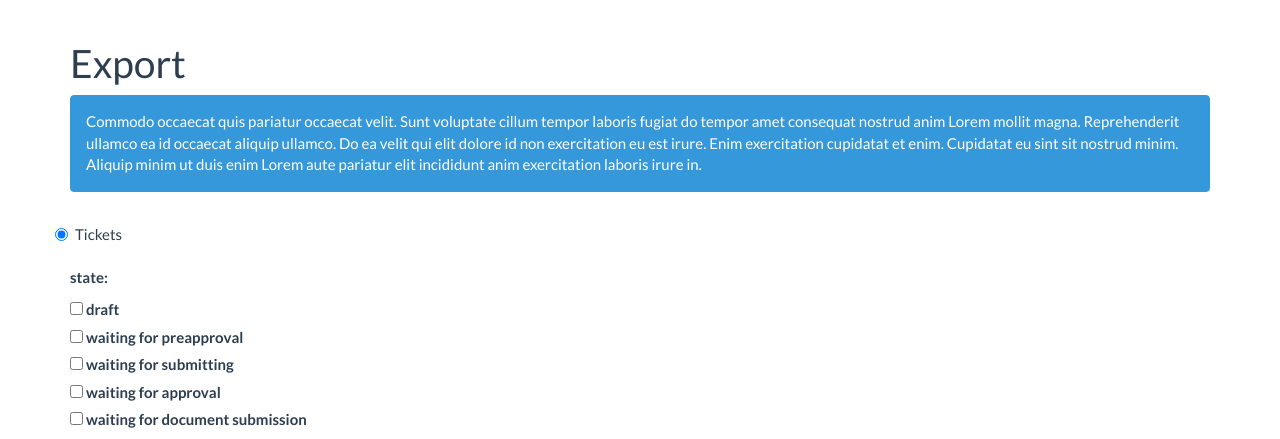
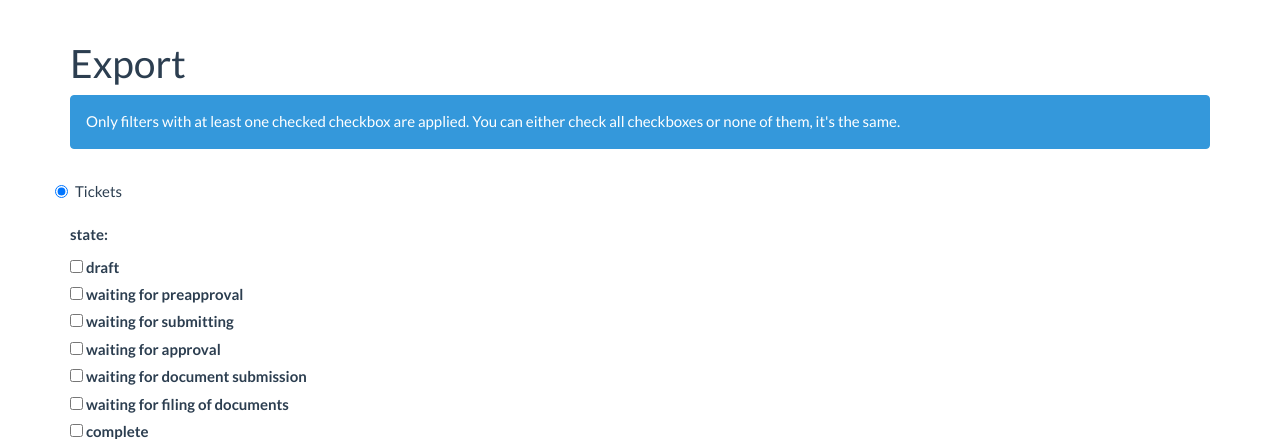
Before and after one commit to che0/teh-tracker, a Django app: template trackersite/tracker/templates/tracker/export.html in a window 1280 px wide. Shown: the part 60-499 px from the top of the page. Run offline with Django 3.2, Linux system fonts and the light colour scheme; the template is opened without the code that fills it, so the values that code supplies are empty; some libraries are stand-ins or nearby versions.

Commit message:
Přidat upozornění, jak se parsují zaškrtávátka do export.html
Fixes T630

```diff
--- a/trackersite/tracker/templates/tracker/export.html
+++ b/trackersite/tracker/templates/tracker/export.html
@@ -7,7 +7,7 @@
 <h1>{% trans "Export" %}</h1>
 
 <div class="alert alert-info">
-	<p>Commodo occaecat quis pariatur occaecat velit. Sunt voluptate cillum tempor laboris fugiat do tempor amet consequat nostrud anim Lorem mollit magna. Reprehenderit ullamco ea id occaecat aliquip ullamco. Do ea velit qui elit dolore id non exercitation eu est irure. Enim exercitation cupidatat et enim. Cupidatat eu sint sit nostrud minim. Aliquip minim ut duis enim Lorem aute pariatur elit incididunt anim exercitation laboris irure in.</p>
+	{% trans "Only filters with at least one checked checkbox are applied. You can either check all checkboxes or none of them, it's the same. " %}
 </div>
 
 <form class="form-horizontal" method="POST">
```
